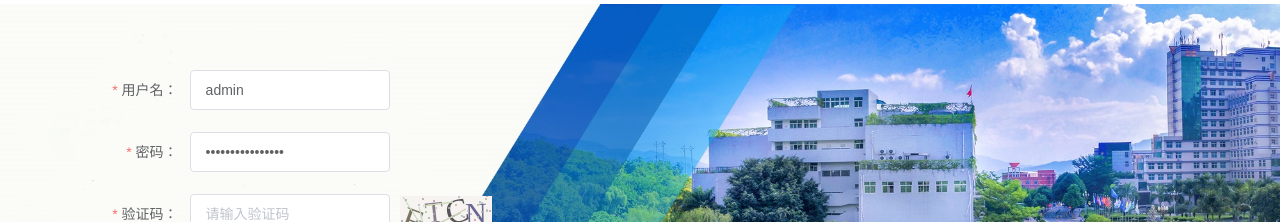
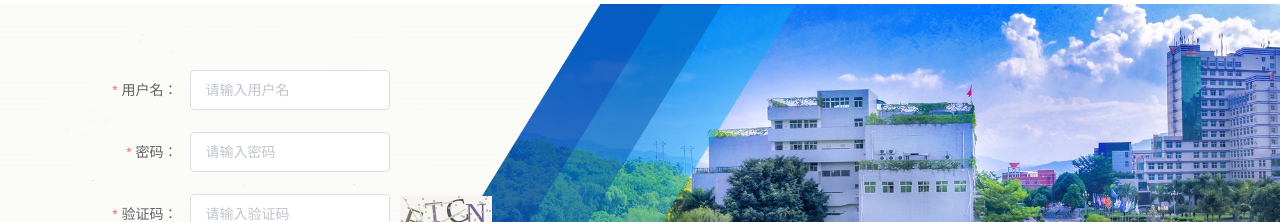
Before and after one commit to Heloisujer/gradproj, a Vue app: page /#/login in a window 1280 px wide. Shown: the part 234-456 px from the top of the page. Built offline with nearby package versions, Linux system fonts and the light colour scheme; what vue-print-nb would draw is missing.

Commit message:
改改标题

```diff
--- a/index.html
+++ b/index.html
@@ -3,7 +3,7 @@
   <head>
     <meta charset="utf-8">
     <meta name="viewport" content="width=device-width,initial-scale=1.0">
-    <!-- <title>攀枝花学院毕业设计管理系统</title> -->
+    <title>攀枝花学院毕业设计管理系统</title>
   </head>
   <body>
     <div id="app"></div>
--- a/src/components/header.vue
+++ b/src/components/header.vue
@@ -6,7 +6,7 @@
                     <img src="/static/images/logo.jpg" alt="" class="icon_logo">
                 </div>
                 <div class="header_head">
-                    <!-- <span class="login-title">攀枝花学院毕业设计管理系统</span> -->
+                    <span class="login-title">攀枝花学院毕业设计管理系统</span>
                     <div class="header_username">
                         欢迎您：
                         <span style="font-weight:550">{{name}}</span>
--- a/src/components/login.vue
+++ b/src/components/login.vue
@@ -54,8 +54,8 @@ export default {
         return {
             //   isSubmin: false,
             ruleForm: {
-                username: 'admin',
-                password: 'pzhutopicsys12!@',
+                username: '',
+                password: '',
                 role:'',
                 code:''
             },
```
